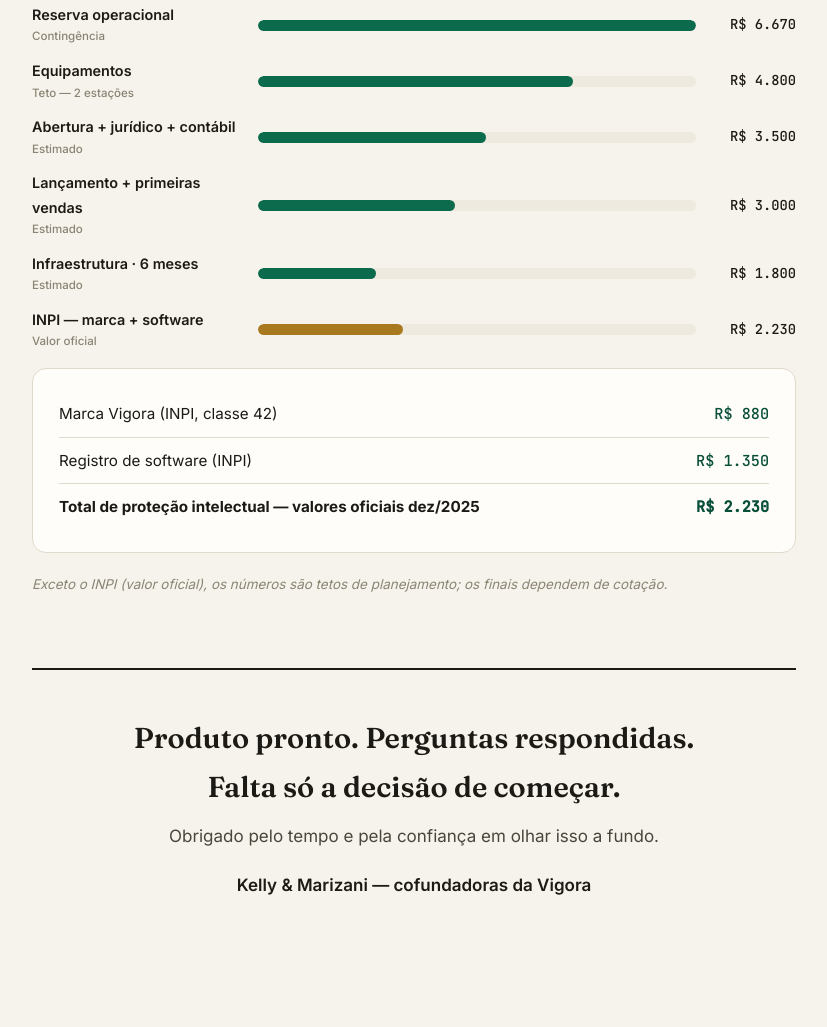
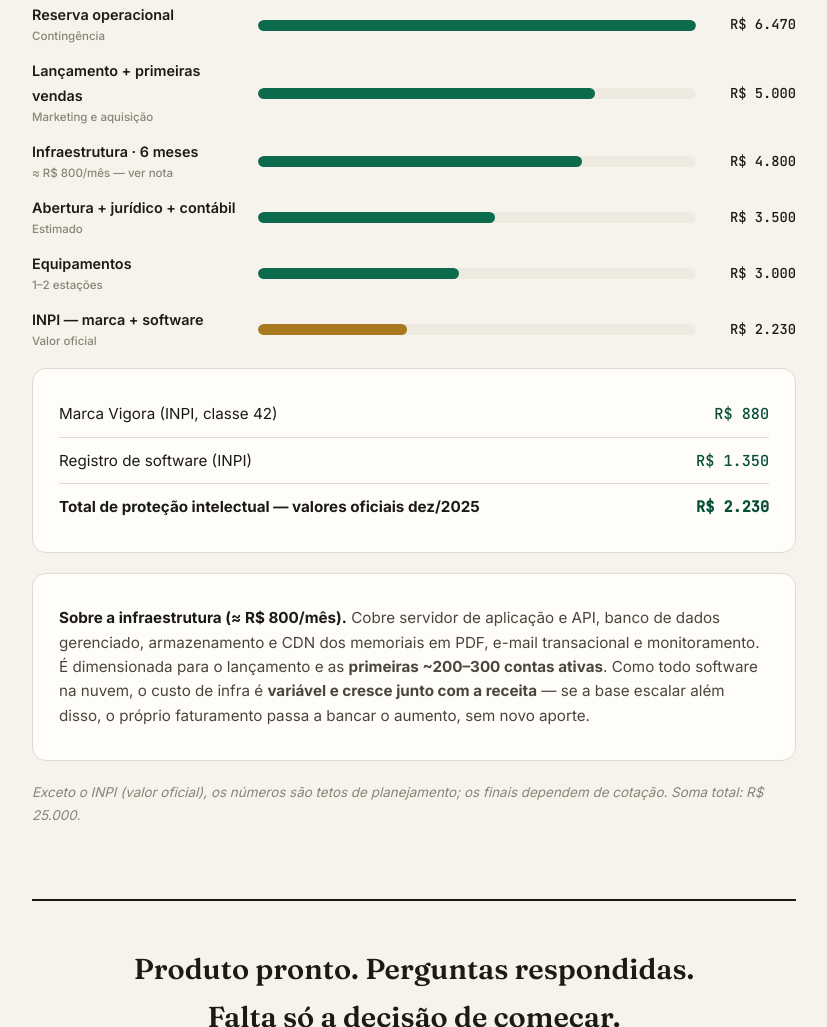
Before and after one commit to rafasdiass/vigora-mockups, a plain HTML site: page investor-deck.html in a window 1280 px wide. Shown: the part 5926-6953 px from the top of the page, without its empty margins (226-1053 px from the left). Drawn offline with Linux system fonts and the light colour scheme.

Commit message:
Realistic infra estimate: R$800/mo (~R$4.8k/6mo) sized for first 200-300 accounts + variable-scales-with-revenue note; rebalance capital use to total exactly R$25k

```diff
--- a/investor-deck.html
+++ b/investor-deck.html
@@ -352,12 +352,12 @@
   <section class="use">
     <h3 class="use__h">No que os R$ 25 mil serão usados</h3>
     <div class="cap">
-      <div class="cap-row"><div class="cap-lbl">Reserva operacional<small>Contingência</small></div><div class="cap-track"><div class="cap-fill" style="width:100%"></div></div><div class="cap-val">R$ 6.670</div></div>
-      <div class="cap-row"><div class="cap-lbl">Equipamentos<small>Teto — 2 estações</small></div><div class="cap-track"><div class="cap-fill" style="width:72%"></div></div><div class="cap-val">R$ 4.800</div></div>
-      <div class="cap-row"><div class="cap-lbl">Abertura + jurídico + contábil<small>Estimado</small></div><div class="cap-track"><div class="cap-fill" style="width:52%"></div></div><div class="cap-val">R$ 3.500</div></div>
-      <div class="cap-row"><div class="cap-lbl">Lançamento + primeiras vendas<small>Estimado</small></div><div class="cap-track"><div class="cap-fill" style="width:45%"></div></div><div class="cap-val">R$ 3.000</div></div>
-      <div class="cap-row"><div class="cap-lbl">Infraestrutura · 6 meses<small>Estimado</small></div><div class="cap-track"><div class="cap-fill" style="width:27%"></div></div><div class="cap-val">R$ 1.800</div></div>
-      <div class="cap-row"><div class="cap-lbl">INPI — marca + software<small>Valor oficial</small></div><div class="cap-track"><div class="cap-fill cap-fill--gold" style="width:33%"></div></div><div class="cap-val">R$ 2.230</div></div>
+      <div class="cap-row"><div class="cap-lbl">Reserva operacional<small>Contingência</small></div><div class="cap-track"><div class="cap-fill" style="width:100%"></div></div><div class="cap-val">R$ 6.470</div></div>
+      <div class="cap-row"><div class="cap-lbl">Lançamento + primeiras vendas<small>Marketing e aquisição</small></div><div class="cap-track"><div class="cap-fill" style="width:77%"></div></div><div class="cap-val">R$ 5.000</div></div>
+      <div class="cap-row"><div class="cap-lbl">Infraestrutura · 6 meses<small>≈ R$ 800/mês — ver nota</small></div><div class="cap-track"><div class="cap-fill" style="width:74%"></div></div><div class="cap-val">R$ 4.800</div></div>
+      <div class="cap-row"><div class="cap-lbl">Abertura + jurídico + contábil<small>Estimado</small></div><div class="cap-track"><div class="cap-fill" style="width:54%"></div></div><div class="cap-val">R$ 3.500</div></div>
+      <div class="cap-row"><div class="cap-lbl">Equipamentos<small>1–2 estações</small></div><div class="cap-track"><div class="cap-fill" style="width:46%"></div></div><div class="cap-val">R$ 3.000</div></div>
+      <div class="cap-row"><div class="cap-lbl">INPI — marca + software<small>Valor oficial</small></div><div class="cap-track"><div class="cap-fill cap-fill--gold" style="width:34%"></div></div><div class="cap-val">R$ 2.230</div></div>
     </div>
 
     <div class="ip">
@@ -365,7 +365,12 @@
       <div class="ip__row"><span>Registro de software (INPI)</span><span class="v">R$ 1.350</span></div>
       <div class="ip__row"><span>Total de proteção intelectual — valores oficiais dez/2025</span><span class="v">R$ 2.230</span></div>
     </div>
-    <p class="use__note">Exceto o INPI (valor oficial), os números são tetos de planejamento; os finais dependem de cotação.</p>
+    <div class="ip" style="margin-top:20px;">
+      <div class="ip__row" style="border-bottom:none;font-weight:400;color:var(--ink-soft);line-height:1.6;display:block;">
+        <strong style="color:var(--ink);">Sobre a infraestrutura (≈ R$ 800/mês).</strong> Cobre servidor de aplicação e API, banco de dados gerenciado, armazenamento e CDN dos memoriais em PDF, e-mail transacional e monitoramento. É dimensionada para o lançamento e as <strong>primeiras ~200–300 contas ativas</strong>. Como todo software na nuvem, o custo de infra é <strong>variável e cresce junto com a receita</strong> — se a base escalar além disso, o próprio faturamento passa a bancar o aumento, sem novo aporte.
+      </div>
+    </div>
+    <p class="use__note">Exceto o INPI (valor oficial), os números são tetos de planejamento; os finais dependem de cotação. Soma total: R$ 25.000.</p>
   </section>
 
   <!-- FECHO -->
```
